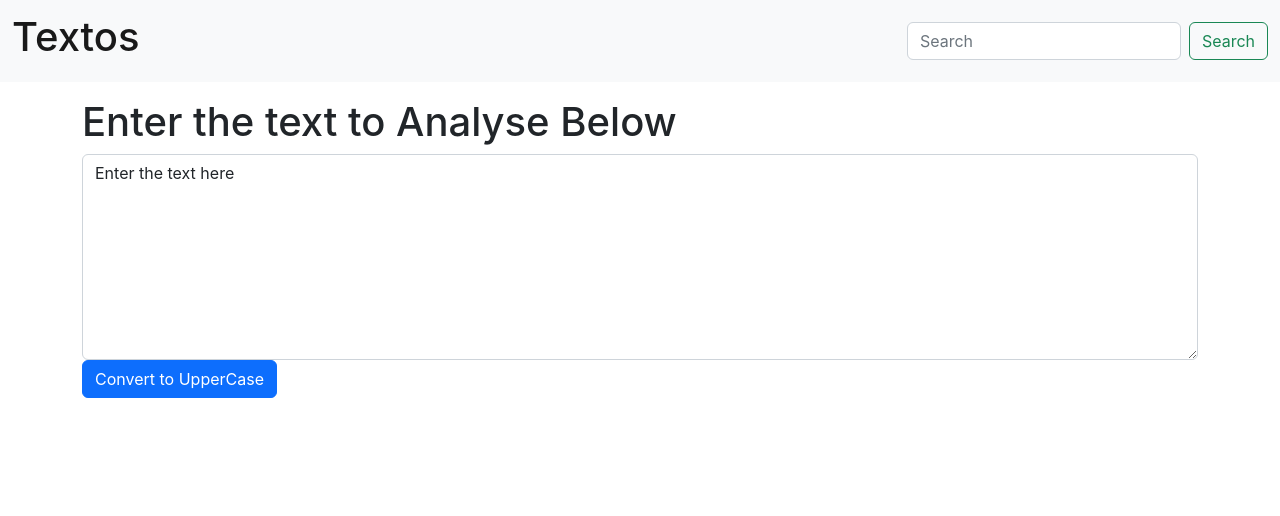
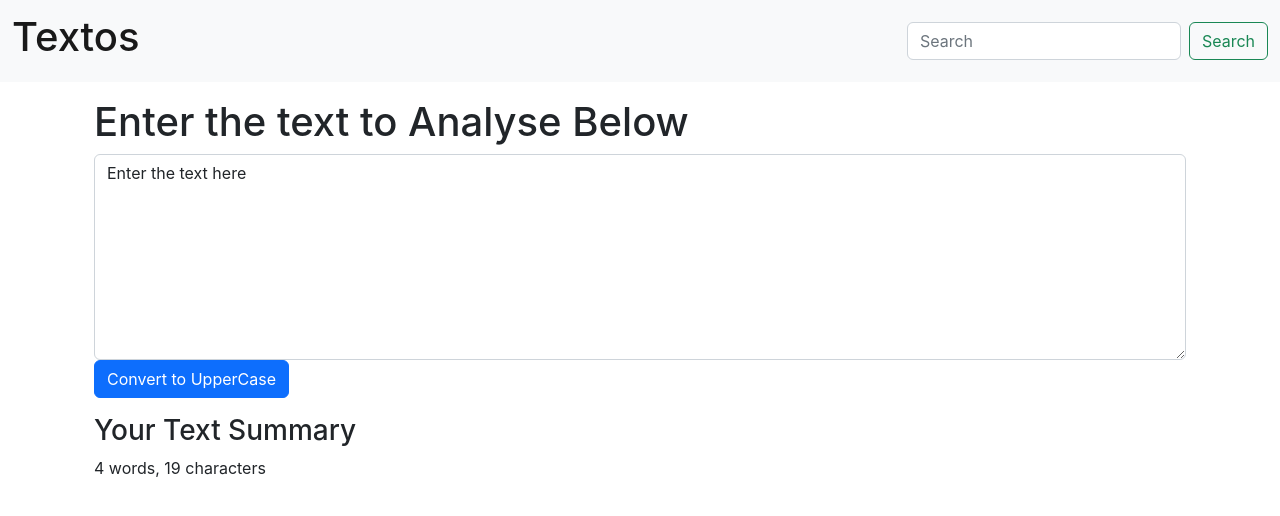
Before and after one commit to Suyash2711/Textos, a React (Create React App) app: page / in a window 1280 px wide. Shown: the top 516 px of the page. Built offline with nearby package versions, Linux system fonts and the light colour scheme.

Commit message:
worde counter added

```diff
--- a/src/components/textForm.js
+++ b/src/components/textForm.js
@@ -16,11 +16,17 @@
     // text = "New Text"; //Wrong way to change the state
     // setText("New Text"); //Correct way to change the state
     return (
-    <div className="mb-3">
+        <>
+    <div className="container my-3">
         {/* <label for="mybox" className="form-label">{props.heading}</label> */}
         <h1>{props.heading}</h1>
         <textarea className="form-control" value = {text} onChange={handleOnChange} id="mybox" rows="8"></textarea>
         <button className="btn btn-primary" onClick={handleUpClick}>Convert to UpperCase</button>
     </div>
+    <div className="container my-2">
+        <h3>Your Text Summary</h3>
+        <p>{text.split(" ").length} words, {text.length} characters</p>
+    </div>
+    </>
   )
 }
```
